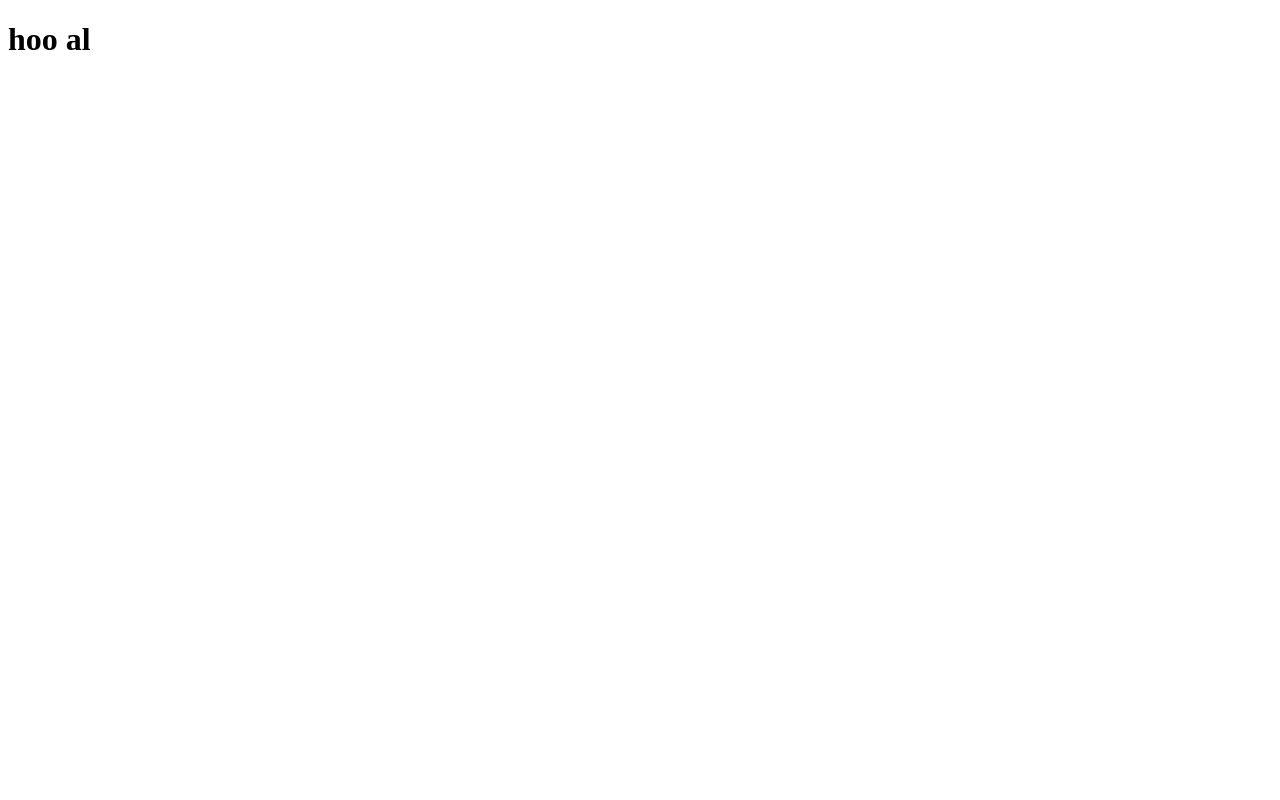
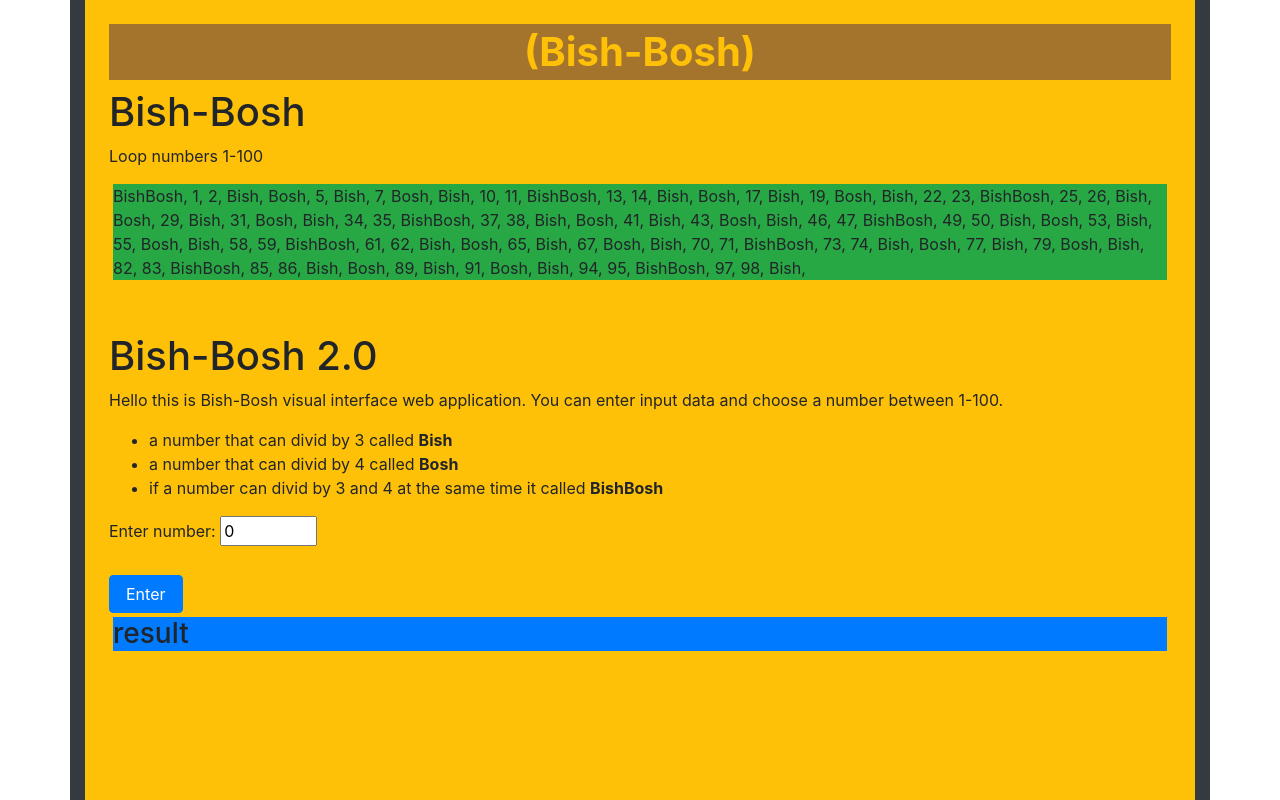
Before and after one commit to FatmaAlhouthi123/BishBosh, a plain HTML site: page index.html in a window 1280 px wide. Shown: the top 800 px of the page. Drawn offline with nearby package versions, Linux system fonts and the light colour scheme.

Commit message:
upload bish bosh

```diff
--- a/bishBosh.js
+++ b/bishBosh.js
@@ -0,0 +1,80 @@
+
+function loopfuction() {
+    let result = " ";
+    for (i = 0; i < 100; i++) {
+
+
+        result += checkNumber(i) + ", ";
+    }
+    document.getElementById("loop").textContent = result;
+
+
+}
+
+
+
+
+
+
+function AddEventListner() {
+
+
+    const element2 = document.getElementById("button")
+    element2.addEventListener("click", function () {
+
+        let input = checkInput();
+        result = checkNumber(input);
+        console.log(input);
+
+        if (input = !null) {
+            console.log(result);
+
+        }
+        else AddEventListner("Error");
+        document.getElementById("demo").textContent = result;
+    });
+
+
+
+}
+
+
+
+function checkInput() {
+
+    let input = document.getElementById("inputedNo").value;
+    //  console.log(input.value);
+    input = Number.parseInt(input);
+    return input;
+}
+
+
+function checkNumber(inputNUmber) {
+    let arr = [];
+    let result;
+    if (inputNUmber % 4 == 0 && inputNUmber % 3 == 0) {
+        result = "BishBosh";
+        arr.push(result);
+    }
+
+    else if (inputNUmber % 4 == 0) {
+        result = "Bosh";
+        arr.push(result);
+    }
+
+    else if (inputNUmber % 3 == 0) {
+        result = "Bish";
+        arr.push(result);
+
+    }
+    else {
+        result = inputNUmber.toString();
+        arr.push(result);
+    }
+    return result
+
+}
+
+
+loopfuction();
+AddEventListner();
--- a/index.html
+++ b/index.html
@@ -3,12 +3,51 @@
 
     <title>Bish Bosh</title>
    <link rel="stylesheet" href="styles.css">
-   <script  src="bishBosh.js"></script>
+
+<!-- Required meta tags -->
+<meta charset="utf-8">
+<meta name="viewport" content="width=device-width, initial-scale=1, shrink-to-fit=no">
+
+<!-- Bootstrap CSS -->
+<link rel="stylesheet" href="https://stackpath.bootstrapcdn.com/bootstrap/4.5.2/css/bootstrap.min.css"
+    integrity="sha384-JcKb8q3iqJ61gNV9KGb8thSsNjpSL0n8PARn9HuZOnIxN0hoP+VmmDGMN5t9UJ0Z" crossorigin="anonymous">
 </head>
 
 <body>
-    <header></header>
-<h1>hoo al</h1>
+    <div class ="container bg-dark">
+       <div class =" bg-warning p-4">
+    <header><h1 class = "text-center text-warning p-1  " style= "background-color: rgb(165, 116, 44); font-weight: bold;"> (Bish-Bosh) </h1>
+</header>
+
+
+<h1>Bish-Bosh</h1>
+<p>Loop numbers 1-100  </p>
+<p id="loop" class="bg-success  m-1">result</p>
+<br><br>
+
+<h1>Bish-Bosh 2.0</h1>
+
+<article>
+   <p> Hello this is Bish-Bosh visual interface web application.
+        You can enter input data and choose a number between
+        1-100.
+       <br>
+       <ul>
+           <li>a number that can divid by 3 called <b>Bish</b> </li>
+           <li>a number that can divid by 4 called <b>Bosh</b></li>
+           <li>if a number can divid by 3 and 4 at the same time it called <b>BishBosh</b></li>
+       </ul>
+</article>
+
+
+
+
+<div>
+    <label for="number">Enter number:</label>
+    <input type="number" id="inputedNo" name="inputedNo" min="1" max="100" value = "0"><br><br>
+    <button  id = "button" type="button" class="btn btn-primary px-3">Enter</button>
+ </div>
+<h3 id= "demo" class = "bg-primary m-1">result</h3>
 
 
 
@@ -18,12 +57,27 @@
 
 
 
+<!-- Optional JavaScript -->
+<!-- jQuery first, then Popper.js, then Bootstrap JS -->
+<script src="https://code.jquery.com/jquery-3.5.1.slim.min.js"
+    integrity="sha384-DfXdz2htPH0lsSSs5nCTpuj/zy4C+OGpamoFVy38MVBnE+IbbVYUew+OrCXaRkfj"
+    crossorigin="anonymous"></script>
+<script src="https://cdn.jsdelivr.net/npm/popper.js@1.16.1/dist/umd/popper.min.js"
+    integrity="sha384-9/reFTGAW83EW2RDu2S0VKaIzap3H66lZH81PoYlFhbGU+6BZp6G7niu735Sk7lN"
+    crossorigin="anonymous"></script>
+<script src="https://stackpath.bootstrapcdn.com/bootstrap/4.5.2/js/bootstrap.min.js"
+    integrity="sha384-B4gt1jrGC7Jh4AgTPSdUtOBvfO8shuf57BaghqFfPlYxofvL8/KUEfYiJOMMV+rV"
+    crossorigin="anonymous"></script>
 
 
+<br><br><br><br><br><br><br><br><br><br><br><br><br><br><br><br><br><br><br><br><br><br>
+<footer><div class="footer-copyright text-center  text-white p-1  " style= "background-color: rgb(165, 116, 44); ">© 2020 Copyright: Fatma Alhouthi
+</footer>
+</div>
+</div>
+</div>
+<script src="bishBosh.js"></script>
 
-
-
-<footer></footer>
 </body>
 
 </html>
```
